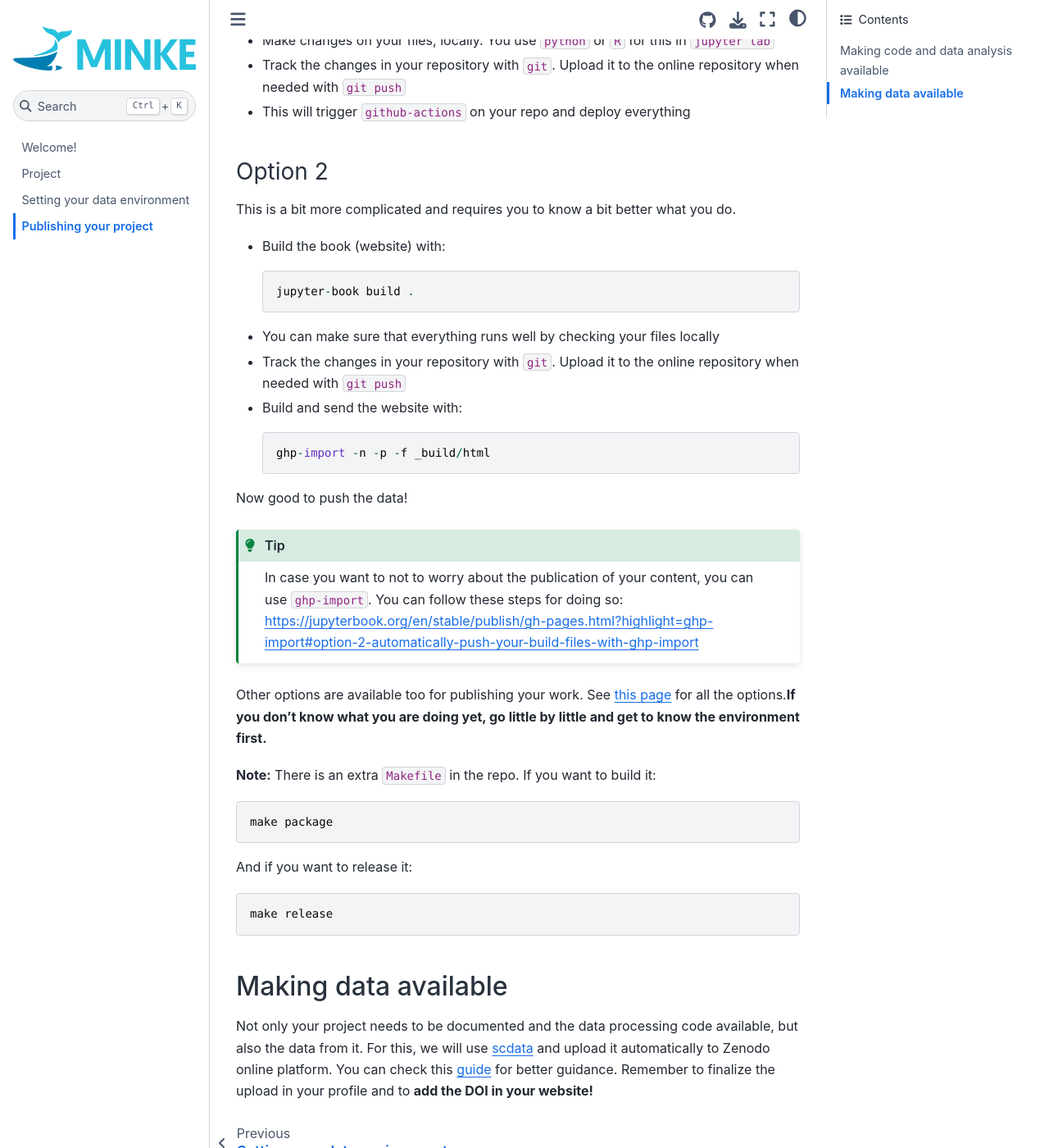
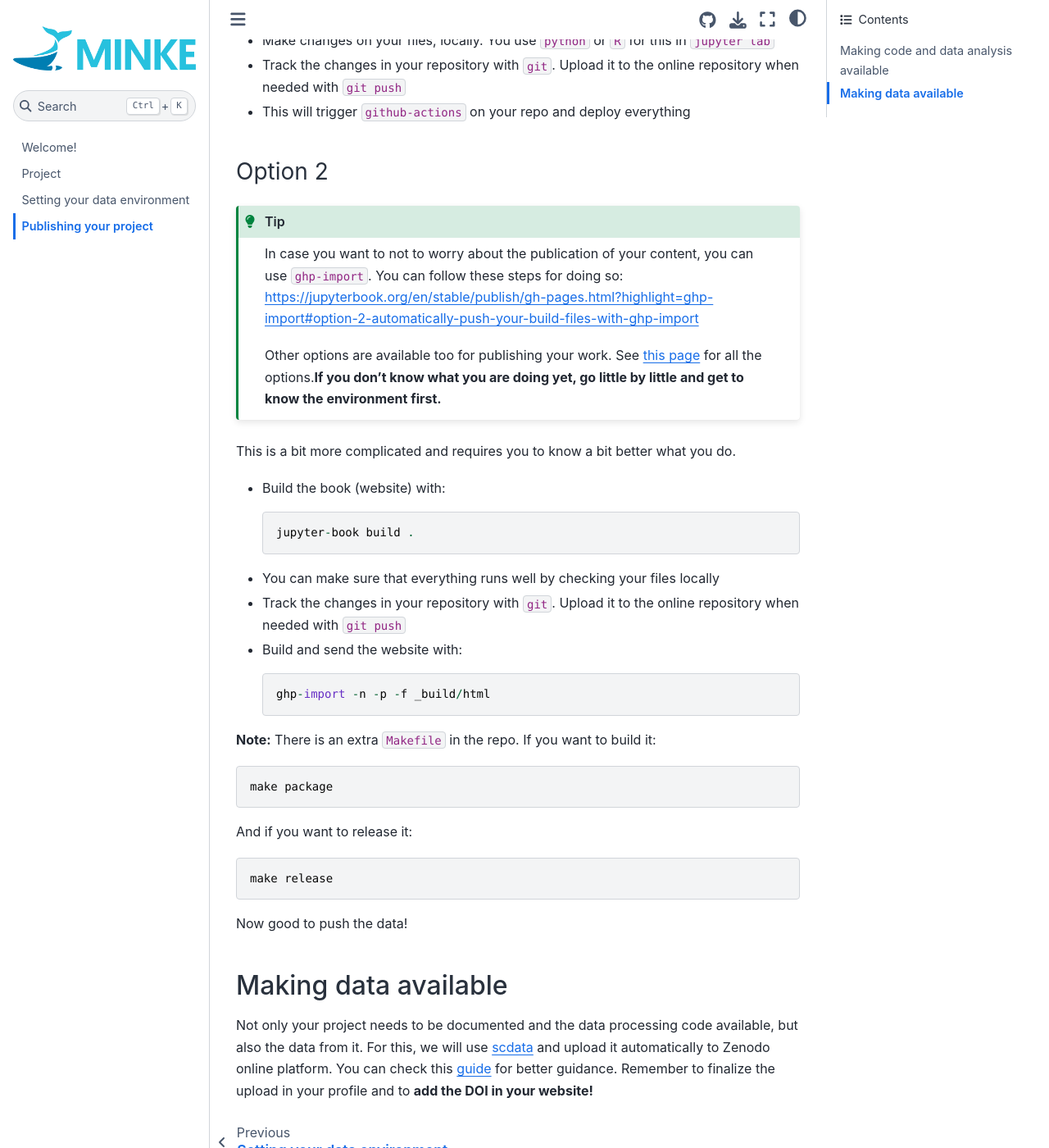
Before and after one commit to oscgonfer/smartcitizen-minke-demo, a Jupyter Book: the page built from docs/publication.md, in a window 1280 px wide and 1400 px high, scrolled down 511 px. Shown: the whole window at 82% size. Built offline with Jupyter Book 1.0.4 settings and Sphinx 7.4.7 and the Sphinx Book theme 1.1.4, drawn with Linux system fonts in a browser that asks for light colours; pages that are not in the unit, such as notebooks, are missing from menus; some of the changed lines change nothing that is shown.

Commit message:
Fix publication instructions

````diff
--- a/docs/publication.md
+++ b/docs/publication.md
@@ -19,6 +19,12 @@ The easiest and recommended workflow is:
 
 ### Option 2
 
+```{tip}
+In case you want to not to worry about the publication of your content, you can use `ghp-import`. You can follow these steps for doing so: https://jupyterbook.org/en/stable/publish/gh-pages.html?highlight=ghp-import#option-2-automatically-push-your-build-files-with-ghp-import
+
+Other options are available too for publishing your work. See [this page](https://jupyterbook.org/en/stable/publish/gh-pages.html?highlight=ghp-import#github-pages-and-actions) for all the options.**If you don't know what you are doing yet, go little by little and get to know the environment first.**
+```
+
 This is a bit more complicated and requires you to know a bit better what you do.
 
 - Build the book (website) with:
@@ -31,14 +37,6 @@ This is a bit more complicated and requires you to know a bit better what you do
 	```
 	ghp-import -n -p -f _build/html
 	```
-
-Now good to push the data!
-
-```{tip}
-In case you want to not to worry about the publication of your content, you can use `ghp-import`. You can follow these steps for doing so: https://jupyterbook.org/en/stable/publish/gh-pages.html?highlight=ghp-import#option-2-automatically-push-your-build-files-with-ghp-import
-```
-
-Other options are available too for publishing your work. See [this page](https://jupyterbook.org/en/stable/publish/gh-pages.html?highlight=ghp-import#github-pages-and-actions) for all the options.**If you don't know what you are doing yet, go little by little and get to know the environment first.**
 
 **Note:**
 There is an extra `Makefile` in the repo. If you want to build it:
@@ -53,6 +51,8 @@ And if you want to release it:
 make release
 ```
 
+Now good to push the data!
+
 ## Making data available
 
 Not only your project needs to be documented and the data processing code available, but also the data from it. For this, we will use [scdata](https://pypi.org/project/scdata) and upload it automatically to Zenodo online platform. You can check this [guide](https://docs.smartcitizen.me/Guides/data/Upload%20data%20to%20zenodo/) for better guidance. Remember to finalize the upload in your profile and to **add the DOI in your website!**
````
